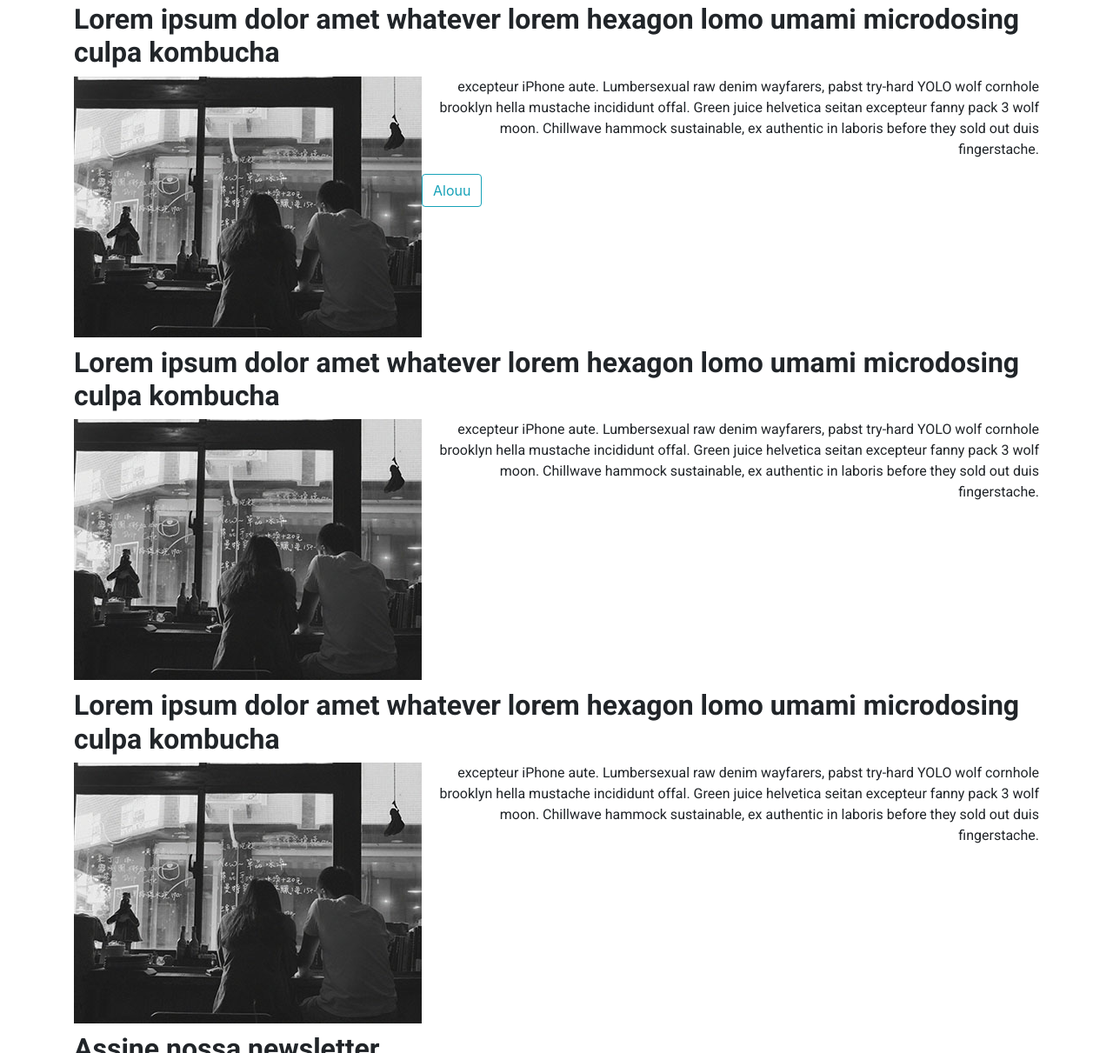
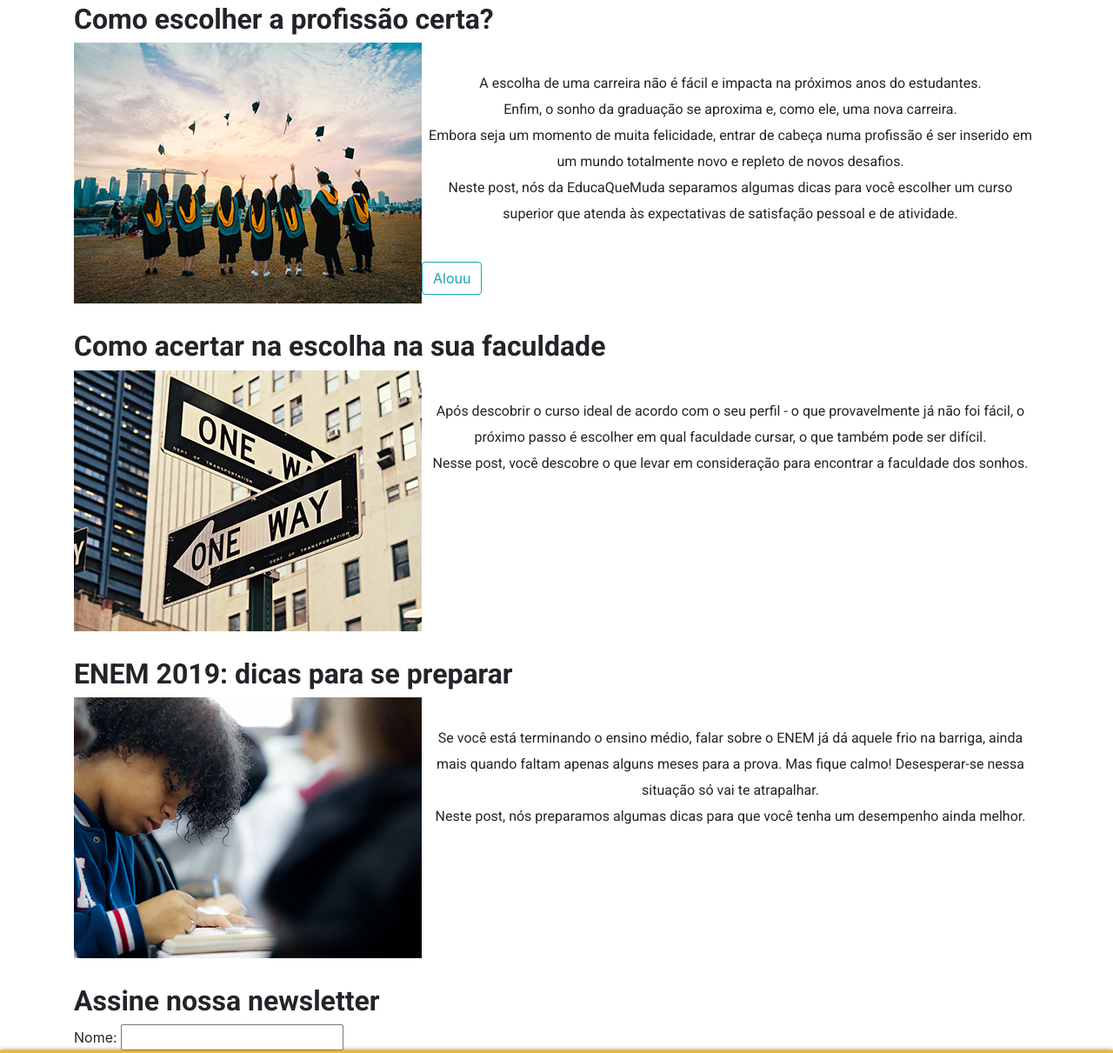
Before and after one commit to educaquemuda/educaquemuda1, a website: page educaquemuda/index.html in a window 1280 px wide. Shown: the part 663-1874 px from the top of the page at 87% size. Drawn offline with nearby package versions, Linux system fonts and the light colour scheme.

Commit message:
educaquemuda2

```diff
--- a/educaquemuda/css/styles.css
+++ b/educaquemuda/css/styles.css
@@ -17,6 +17,7 @@ h1, h2, a {
 li, p {
     font-family: "Roboto", sans-serif;
     font-weight: 400;
+    line-height: 30px;
 
 }
 
@@ -54,3 +55,7 @@ li, p {
 .fab:hover {
     color:rgb(255, 255, 255);
 }
+
+.btn-posts {
+
+}
--- a/educaquemuda/firebase.js
+++ b/educaquemuda/firebase.js
@@ -7,4 +7,4 @@ admin.initializeApp({
   databaseURL: "https://educaquemuda-express-firebase.firebaseio.com"
 });
 
-module.exports = firebase;
+module.exports = admin;
--- a/educaquemuda/index.html
+++ b/educaquemuda/index.html
@@ -99,42 +99,27 @@
         <div class="row">
             <div class="col-md-12 ">
                 <div>
-                    <h2 class="animated fadeInDown delay-0.5s">Lorem ipsum dolor amet whatever lorem hexagon lomo umami microdosing culpa kombucha</h2>
-                    <img class="animated fadeInDown delay-0.5s" style="float:left;margin-bottom: 10px;" src="img/img1.jpg" alt="">
-                    <p class="mx-auto animated fadeInDown delay-0.5s"style="text-align: right;">excepteur iPhone
-                        aute. Lumbersexual raw denim wayfarers, pabst try-hard YOLO wolf cornhole brooklyn hella
-                        mustache
-                        incididunt offal. Green juice helvetica seitan excepteur fanny pack 3 wolf moon. Chillwave
-                        hammock
-                        sustainable, ex authentic in laboris before they sold out duis fingerstache.</p>
+                    <h2 class="animated fadeInDown delay-0.5s">Como escolher a profissão certa?</h2>
+                    <img class="animated fadeInDown delay-0.5s" style="float:left;margin-bottom: 30px;" src="img/formatura.jpg" alt="">
+                    <p class="mx-auto animated fadeInDown delay-0.5s"style="text-align: center;margin: 40px;">A escolha de uma carreira não é fácil e impacta na próximos anos do estudantes.<br> Enfim, o sonho da graduação se aproxima e, como ele, uma nova carreira.<br> Embora seja um momento de muita felicidade, entrar de cabeça numa profissão é ser inserido em um mundo totalmente novo e repleto de novos desafios. <br>Neste post, nós da EducaQueMuda separamos algumas dicas para você escolher um curso superior que atenda às expectativas de satisfação pessoal e de atividade.</p>
                 </div>
                 <div>
-                    <button type="button" class="btn btn-outline-info">Alouu</button>
+                    <button type="button" class="btn btn-outline-info btn-posts">Alouu</button>
                 </div>
             </div>
             <div class="col-md-12">
                 <div>
-                    <h2 class="animated fadeInDown delay-0.5s">Lorem ipsum dolor amet whatever lorem hexagon lomo umami microdosing culpa kombucha</h2>
-                    <img class="animated fadeInDown delay-0.5s" style="float:left;margin-bottom: 10px;" src="img/img1.jpg" alt="">
-                    <p class="animated fadeInDown delay-0.5s" style="text-align: right;">excepteur iPhone
-                        aute. Lumbersexual raw denim wayfarers, pabst try-hard YOLO wolf cornhole brooklyn hella
-                        mustache
-                        incididunt offal. Green juice helvetica seitan excepteur fanny pack 3 wolf moon. Chillwave
-                        hammock
-                        sustainable, ex authentic in laboris before they sold out duis fingerstache.</p>
+                    <h2 class="animated fadeInDown delay-0.5s">Como acertar na escolha na sua faculdade</h2>
+                    <img class="animated fadeInDown delay-0.5s" style="float:left;margin-bottom: 30px;" src="img/placas.jpg" alt="">
+                    <p class="mx-auto animated fadeInDown delay-0.5s" style="text-align: center;margin: 40px;">Após descobrir o curso ideal de acordo com o seu perfil - o que provavelmente já não foi fácil, o próximo passo é escolher em qual faculdade cursar, o que também pode ser difícil. <br>Nesse post, você descobre o que levar em consideração para encontrar a faculdade dos sonhos.</p>
                 </div>
             </div>
             <br><br>
             <div class="col-md-12">
                 <div>
-                    <h2 class="animated fadeInDown delay-0.5s">Lorem ipsum dolor amet whatever lorem hexagon lomo umami microdosing culpa kombucha</h2>
-                    <img class="animated fadeInDown delay-0.5s" style="float:left;margin-bottom: 10px;" src="img/img1.jpg" alt="">
-                    <p class="animated fadeInDown delay-0.5s" style="text-align: right;">excepteur iPhone
-                        aute. Lumbersexual raw denim wayfarers, pabst try-hard YOLO wolf cornhole brooklyn hella
-                        mustache
-                        incididunt offal. Green juice helvetica seitan excepteur fanny pack 3 wolf moon. Chillwave
-                        hammock
-                        sustainable, ex authentic in laboris before they sold out duis fingerstache.</p>
+                    <h2 class="animated fadeInDown delay-0.5s">ENEM 2019: dicas para se preparar</h2>
+                    <img class="animated fadeInDown delay-0.5s" style="float:left;margin-bottom: 30px;" src="img/enem.jpg" alt="">
+                    <p class="mx-auto animated fadeInDown delay-0.5s" style="text-align: center;margin: 40px;">Se você está terminando o ensino médio, falar sobre o ENEM já dá aquele frio na barriga, ainda mais quando faltam apenas alguns meses para a prova. Mas fique calmo! Desesperar-se nessa situação só vai te atrapalhar. <br>Neste post, nós preparamos algumas dicas para que você tenha um desempenho ainda melhor.</p>
                 </div>
             </div>
             <div class="col-md-12">
--- a/educaquemuda/index.js
+++ b/educaquemuda/index.js
@@ -14,7 +14,7 @@ app.get('/', (req, res) => {
 app.post('/leads', (req, res) => {
     const { name } = req.body;
     const lead = Lead.create({ name });
-    res.send(lead);
+    res.send('Obrigado, seus dados são sigilosos e não serão compartilhados!');
 });
 
 app.listen(3000);
```
Also changed, not shown: educaquemuda/img/enem.jpg (added), educaquemuda/img/formatura.jpg (added), educaquemuda/img/imagem 1.png (added), educaquemuda/img/imagem 2.png (added), educaquemuda/img/placas.jpg (added), educaquemuda/img/texto1.png (added), educaquemuda/img/texto2.png (added), educaquemuda/img/texto3.png (added).
